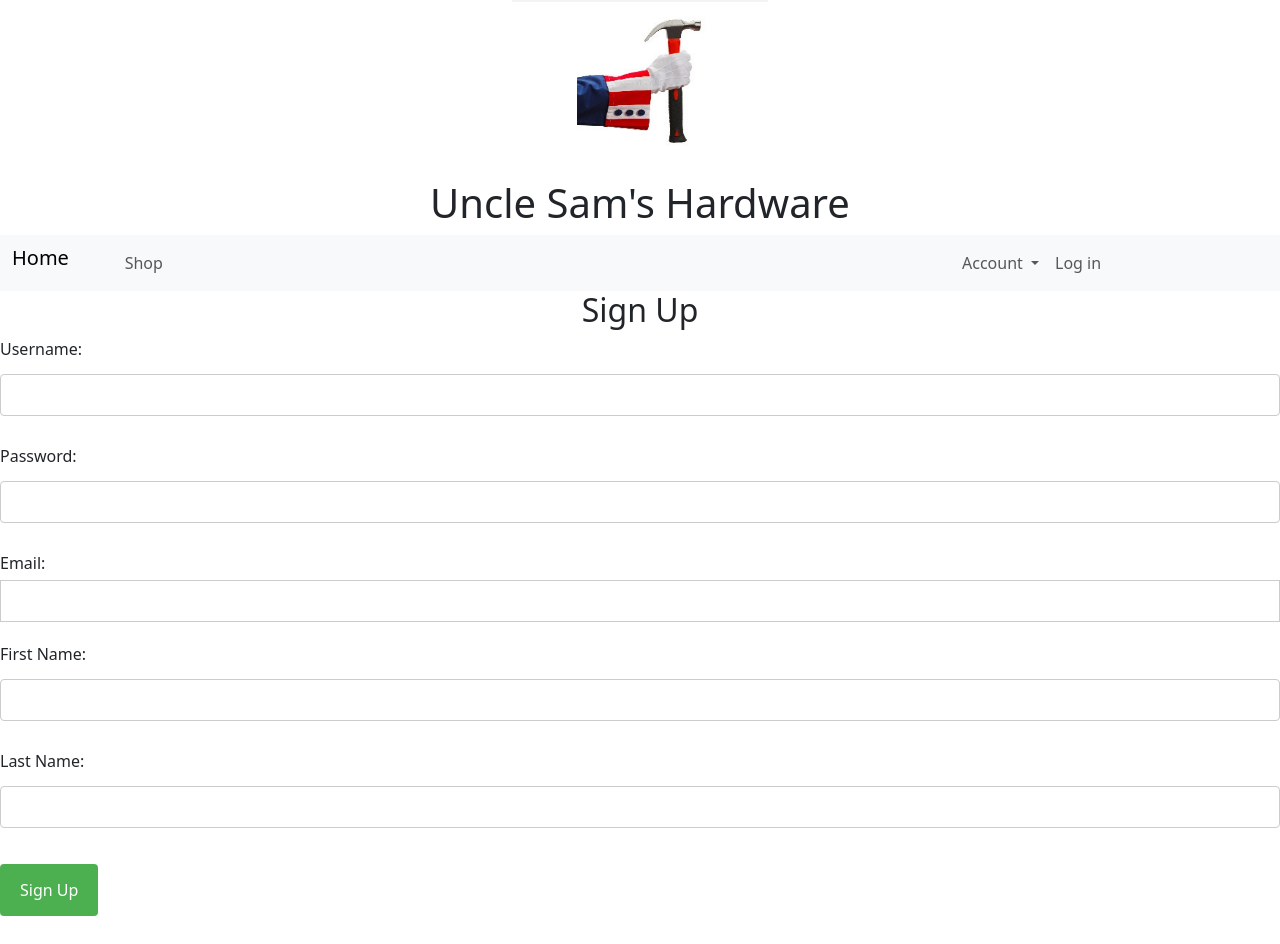
After one commit to stephen601/security_web, a Flask app: page /signup in a window 1280 px wide. The commit adds this page. Run offline with Flask 3, Linux system fonts and the light colour scheme.

Commit message:
Login update and employee daskboard update.

```diff
--- a/app.py
+++ b/app.py
@@ -6,6 +6,7 @@ from flask_session import Session
 import random
 import string
 from sqlalchemy import text
+from werkzeug.security import generate_password_hash, check_password_hash
 
 
 
@@ -38,8 +39,19 @@ class Users(db.Model):
     __tablename__ = 'Users'
     user_id = db.Column(db.Integer, primary_key=True, autoincrement=True)
     username = db.Column(db.String(50), nullable=False)
-    password = db.Column(db.String(50), nullable=False)
+    password_hash = db.Column(db.String(128), nullable=False)
+    first_name = db.Column(db.String(50))
+    last_name = db.Column(db.String(50))
     email = db.Column(db.String(50))
+
+    # Add a method to set the password using a hashed value
+    def set_password(self, password):
+        self.password_hash = generate_password_hash(password)
+
+    # Add a method to check if the provided password matches the hashed password
+    def check_password(self, password):
+        return check_password_hash(self.password_hash, password)
+
 
 
 class HelpDesk(db.Model):
@@ -74,8 +86,8 @@ def login():
     if request.method == 'POST':
         username = request.form['username']
         password = request.form['password']
-        user = Users.query.filter_by(username=username, password=password).first()
-        if user is not None:
+        user = Users.query.filter_by(username=username).first()
+        if user is not None and user.check_password(password):
             # Successful login
             session['logged_in'] = True
             session['username'] = username
@@ -93,6 +105,7 @@ def login():
         if session.get('logged_in'):
             return redirect(url_for('index'))
     return render_template('login.html', error=error)
+
 
 
 @app.route('/logout')
@@ -205,6 +218,9 @@ def shop():
 def account():
     return render_template('account.html', username=session.get('username'))
 
+@app.route('/employee')
+def employee():
+        return render_template('employee.html', username=session.get('username'))
 
 
 @app.route('/helpdesk', methods=['GET', 'POST'])
@@ -228,6 +244,39 @@ def helpdesk():
     return render_template('helpdesk.html', tickets=tickets)
 
 
+@app.route('/signup', methods=['GET', 'POST'])
+def signup():
+    if request.method == 'POST':
+        username = request.form['username']
+        password = request.form['password']
+        email = request.form['email']
+        first_name = request.form['first_name']
+        last_name = request.form['last_name']
+
+        # Check if the username already exists
+        existing_user = Users.query.filter_by(username=username).first()
+        if existing_user:
+            error = 'Username already exists. Please choose a different username.'
+            return render_template('signup.html', error=error)
+
+        # Create a new user
+        new_user = Users(
+            username=username,
+            email=email,
+            first_name=first_name,
+            last_name=last_name
+        )
+        new_user.set_password(password)  # Hash the password
+
+        # Add the new user to the database
+        db.session.add(new_user)
+        db.session.commit()
+
+        # Redirect to the login page after successful sign-up
+        return redirect(url_for('login'))
+
+    # If it's a GET request, render the sign-up form
+    return render_template('signup.html')
 
 
 if __name__ == '__main__':
--- a/static/main.css
+++ b/static/main.css
@@ -74,3 +74,20 @@ table {
   h1 {
     color: #3c3b6e; /* blue */
   }
+  .signup-form .form-group {
+    margin-bottom: 20px;
+  }
+
+  .signup-form .form-group label {
+    display: block;
+    margin-bottom: 5px;
+  }
+
+  .signup-form .form-group input[type="text"],
+  .signup-form .form-group input[type="password"],
+  .signup-form .form-group input[type="email"] {
+    border: 1px solid #ccc;
+    padding: 8px;
+    width: 100%;
+    box-sizing: border-box;
+  }
--- a/templates/layout.html
+++ b/templates/layout.html
@@ -39,9 +39,12 @@
                     <li>
                       <a class="dropdown-item" href="/contact">Contact</a>
                     </li>
+                    <li>
+                      <a href="{{ url_for('signup') }}">Sign Up</a>
+                    </li>
                     {% if session.logged_in %}
                         <li><a class="dropdown-item" href="/account">Account Information</a></li>
-                        <li><a class="dropdown-item" href="#">Employee Dashboard</a></li>
+                        <li><a class="dropdown-item" href="/employee">Employee Dashboard</a></li>
                         <li><a class="dropdown-item" href="/help">Help Desk</a></li>
                     {% endif %}
                   </ul>
--- /dev/null
+++ b/templates/signup.html
@@ -0,0 +1,35 @@
+{% extends 'layout.html' %}
+
+{% block content %}
+  <h2>Sign Up</h2>
+  <form class="signup-form" action="{{ url_for('signup') }}" method="post">
+    <div class="form-group">
+      <label for="username">Username:</label>
+      <input type="text" id="username" name="username" required>
+    </div>
+
+    <div class="form-group">
+      <label for="password">Password:</label>
+      <input type="password" id="password" name="password" required>
+    </div>
+
+    <div class="form-group">
+      <label for="email">Email:</label>
+      <input type="email" id="email" name="email" required>
+    </div>
+
+    <div class="form-group">
+      <label for="first_name">First Name:</label>
+      <input type="text" id="first_name" name="first_name">
+    </div>
+
+    <div class="form-group">
+      <label for="last_name">Last Name:</label>
+      <input type="text" id="last_name" name="last_name">
+    </div>
+
+    <div class="form-group">
+      <input type="submit" value="Sign Up">
+    </div>
+  </form>
+{% endblock %}
```
Also changed, not shown: templates/employee.html (added, +8 -0 lines), instance/USH.sqlite.
